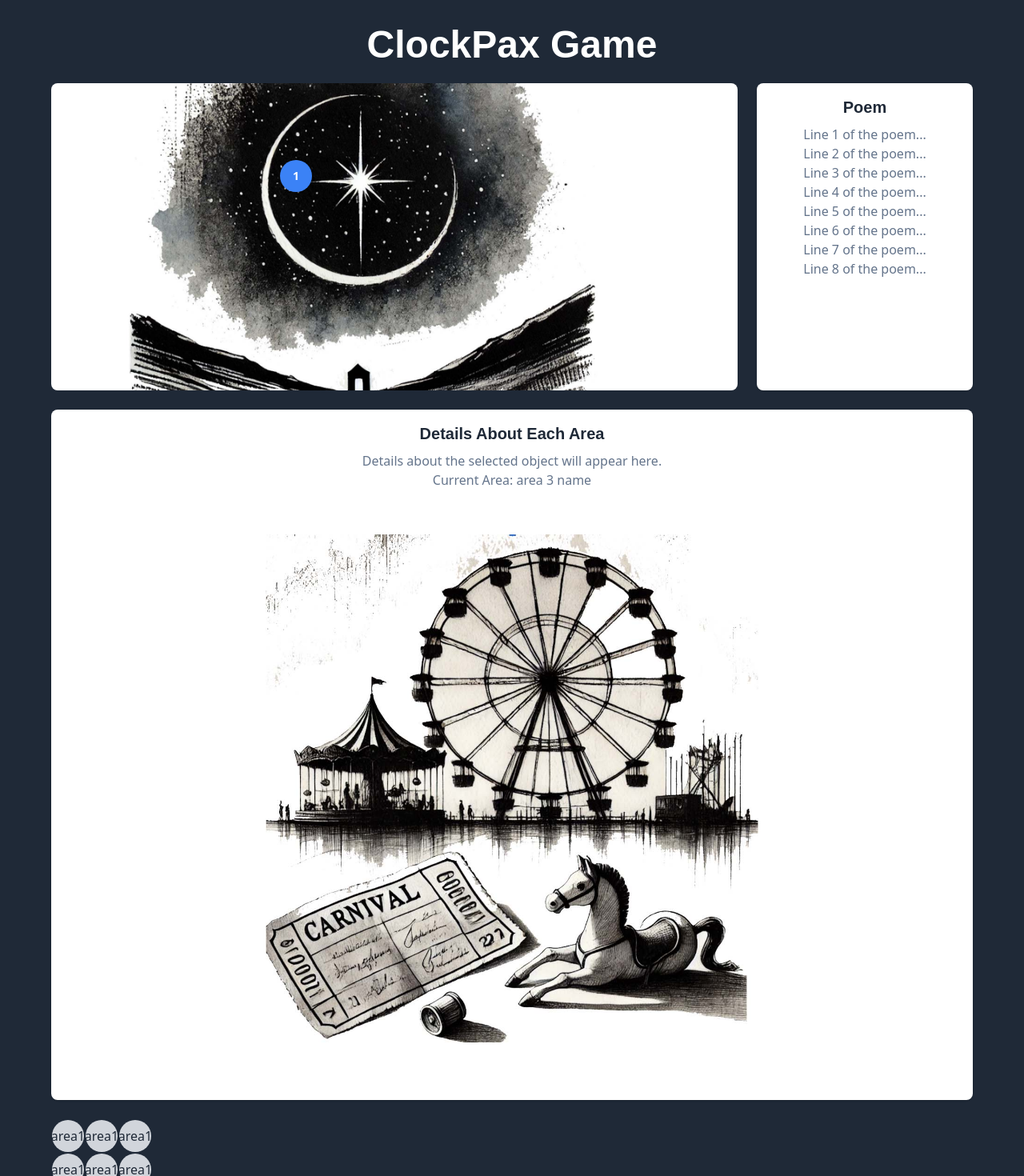
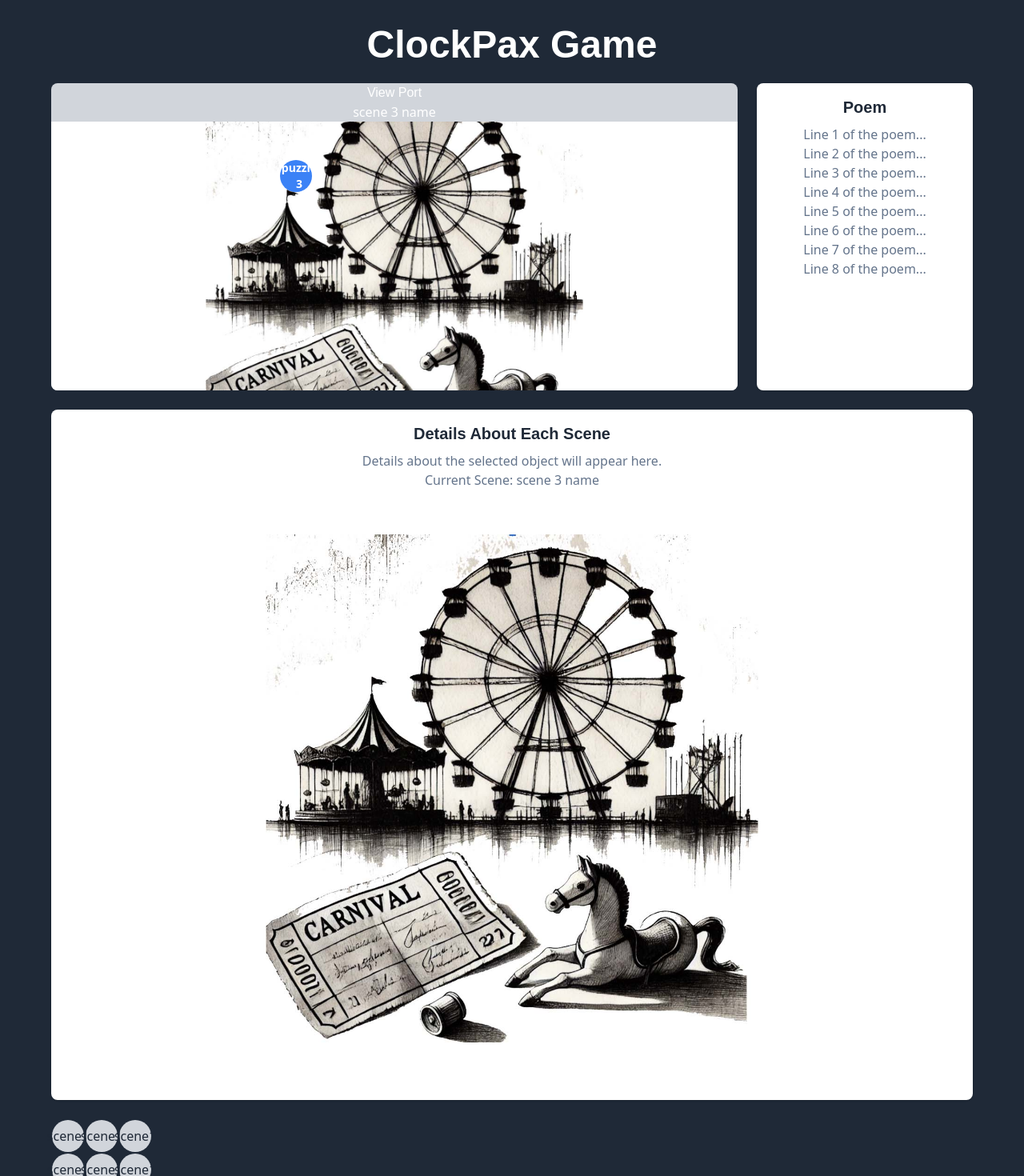
Before and after one commit to karnawis/clockpax, a React (Vite) app: page / in a window 1280 px wide. Shown: the top 1470 px of the page at 80% size. Built offline with nearby package versions, Linux system fonts and the light colour scheme; no server answers; a web font is replaced by a local one.

Commit message:
Clean up structure

```diff
--- a/src/App.jsx
+++ b/src/App.jsx
@@ -1,11 +1,10 @@
 import './App.css'
 import Header from './components/layout/Header'
 import Footer from './components/layout/Footer'
-import Main from './components/layout/Main'
+import GameMain from './components/layout/GameMain'
 import GameWrapper from './components/layout/GameWrapper'
 import { GameProvider } from './components/GameProvider'
 import Panel from './components/core/Panel'
-
 
 function App() {
 
@@ -14,7 +13,7 @@ function App() {
       <GameProvider>
         <GameWrapper>
           <Header />
-          <Main />
+          <GameMain />
           <Panel />
           <Footer />
         </ GameWrapper>
--- /dev/null
+++ b/src/components/Game/Views.jsx
@@ -0,0 +1,20 @@
+import { useGameProvider } from "../GameProvider"
+
+const Views = () => {
+    const { currentScene } = useGameProvider();
+    return (
+        <div id="views" className="lg:col-span-3 bg-gray-300 relative rounded-lg overflow-hidden h-96">
+            <h2>View Port</h2>
+            <p className="text-white-800">{currentScene.name } </p>
+            {/* Main Photo Scene (spans full width on small screens, 3/4 on large screens) */}
+            <img className="w-full h-full object-cover" src={currentScene.image} alt={currentScene.name} />
+            <div className="absolute top-1/4 left-1/3 w-10 h-10 bg-blue-500 rounded-full flex items-center justify-center cursor-pointer">
+                {/*Example Hotspot */}
+                <span className="text-white font-bold text-sm">1</span>
+                <span className="text-white font-bold text-sm">{currentScene.puzzle}</span>
+            </div>
+        </div>
+    )
+}
+
+export default Views
--- a/src/components/GameProvider.jsx
+++ b/src/components/GameProvider.jsx
@@ -1,22 +1,22 @@
     import { createContext, useContext, useState } from "react";
     import PropTypes from "prop-types";
-    import { areas } from "../data/data";
+    import { scenes } from "../data/scenes";
 
     const GameContext = createContext()
 
     export const GameProvider = ({ children }) => {
 
-    const [currentArea, setCurrentArea] = useState(areas.area3)
+    const [currentScene, setCurrentScene] = useState(scenes.scene3)
 
     const handleExit = (exit) => {
-        setCurrentArea(exit)
+        setCurrentScene(exit)
     }
 
     return (
         <GameContext.Provider value={{
-                areas,
-                currentArea,
-                setCurrentArea,
+                scenes,
+                currentScene,
+                setCurrentScene,
                 handleExit
             }}>
             {children}
--- a/src/components/core/Panel.jsx
+++ b/src/components/core/Panel.jsx
@@ -4,11 +4,11 @@ import PanelButtons from '../ui/PanelButtons';
 
 
 const Panel = () => {
-    const { currentArea, areas, handleExit } = useGameProvider();
-    const exits = currentArea.exits;
+    const { currentScene, scenes, handleExit } = useGameProvider();
+    const exits = currentScene.exits;
 
     const Exit = ({ exitName }) => {
-        const exit = areas[exitName]
+        const exit = scenes[exitName]
         return (
             <td className="exit">
                 <PanelButtons name={exitName} onClick={() => handleExit(exit)} />
@@ -28,15 +28,15 @@ const Panel = () => {
 
     useEffect(() => {
         try {
-            if (currentArea) {
-                console.log(`current area >> ${currentArea.Exit}`);
+            if (currentScene) {
+                console.log(`current scene >> ${currentScene.Exit}`);
             } else {
-                console.log(`current area >> ${currentArea}`);
+                console.log(`current scene >> ${currentScene}`);
             }
         } catch (error) {
             console.log(`Error >> ${error} ${error.message}`);
         }
-    }, [currentArea]);
+    }, [currentScene]);
 
     return (
     <div id="panel" className="mt-6 grid grid-cols-9 gap-2 max-w-6xl mx-auto">
--- /dev/null
+++ b/src/components/layout/GameMain.jsx
@@ -0,0 +1,18 @@
+import Details from '../ui/GameDetails';
+import Poem from '../ui/GamePoem';
+import Views from '../Game/Views';
+
+const GameMain = () => {
+    return (
+    <>
+        {/* Main Content Grid */}
+        <div className="grid grid-cols-1 lg:grid-cols-4 gap-6 max-w-6xl mx-auto">
+            <Views />
+            <Poem />
+            <Details />
+        </div>
+    </>
+    );
+};
+
+export default GameMain;
--- a/src/components/layout/Main.jsx
+++ /dev/null
@@ -1,32 +0,0 @@
-import gameImage2 from '../../assets/images/clockspax-mid-night-skies.jpg'
-import Details from '../ui/Details';
-import Poem from './Poem';
-const Main = () => {
-    return (
-    <>
-        {/* Main Content Grid */}
-        <div className="grid grid-cols-1 lg:grid-cols-4 gap-6 max-w-6xl mx-auto">
-
-        {/* Main Photo Area (spans full width on small screens, 3/4 on large screens) */}
-        <div className="lg:col-span-3 bg-gray-300 relative rounded-lg overflow-hidden h-96" >
-            <img src={gameImage2} alt="game image" className="w-full h-full object-cover" />
-
-            {/*Example Hotspot */}
-            <div className="absolute top-1/4 left-1/3 w-10 h-10 bg-blue-500 rounded-full flex items-center justify-center cursor-pointer">
-            <span className="text-white font-bold text-sm">1</span>
-            </div>
-        </div>
-
-    {/*Example Hotspot */}
-    <Poem />
-
-    {/* Interactable Object Info Area (spans full width, placed below on small screens) */}
-    <Details />
-    </div>
-    {/* Panel button */}
-
-    </>
-    );
-};
-
-export default Main;
--- a/src/components/ui/Details.jsx
+++ b/src/components/ui/GameDetails.jsx
@@ -1,12 +1,12 @@
 import { useGameProvider } from "../GameProvider";
 const Details = () => {
-    const  { currentArea } = useGameProvider();
+    const  { currentScene } = useGameProvider();
     return (
         <div className="lg:col-span-4 bg-white p-4 rounded-lg shadow">
-            <h2 className="text-xl font-bold text-gray-800 mb-2">Details About Each Area</h2>
+            <h2 className="text-xl font-bold text-gray-800 mb-2">Details About Each Scene</h2>
             <p className="text-slate-500">Details about the selected object will appear here.</p>
-            <p className="text-slate-500">Current Area: {currentArea.name}</p>
-            <img src={currentArea.image} alt={currentArea.name} />
+            <p className="text-slate-500">Current Scene: {currentScene.name}</p>
+            <img src={currentScene.image} alt={currentScene.name} />
         </div>
     );
 }
--- a/src/data/data.js
+++ /dev/null
@@ -1,34 +0,0 @@
-import image1 from "../assets/images/clockpax-brush-painting.jpg";
-import image2 from "../assets/images/clockpax-feather-pen-letter.jpg";
-import image3 from "../assets/images/clockpax-ferriswheel-circus.jpg";
-
-export const areas = {
-        area1: {
-            name: "area 1 name",
-            exits: { a2: "area2" },
-            description: "details 1",
-            image: image1,
-        },
-        area2: {
-            name: "area 2 name",
-            exits: { c2: "area1", b2: "area3" },
-            description: "details 2",
-            image: image2,
-        },
-        area3: {
-            name: "area 3 name",
-            exits: {
-            a1: "area1",
-            a2: "area1",
-            a3: "area1",
-            b1: "area1",
-            b2: "area1",
-            b3: "area1",
-            c1: "area1",
-            c2: "area1",
-            c3: "area1",
-            },
-            description: "details 3",
-            image: image3,
-        },
-    }
--- /dev/null
+++ b/src/data/scenes.js
@@ -0,0 +1,37 @@
+import image1 from "../assets/images/clockpax-brush-painting.jpg";
+import image2 from "../assets/images/clockpax-feather-pen-letter.jpg";
+import image3 from "../assets/images/clockpax-ferriswheel-circus.jpg";
+
+export const scenes = {
+        scene1: {
+            name: "scene 1 name",
+            exits: { a2: "scene2" },
+            description: "details 1",
+            image: image1,
+            puzzle: 'puzzle 1',
+        },
+        scene2: {
+            name: "scene 2 name",
+            exits: { c2: "scene1", b2: "scene3" },
+            description: "details 2",
+            image: image2,
+            puzzle: 'puzzle 2',
+        },
+        scene3: {
+            name: "scene 3 name",
+            exits: {
+            a1: "scene1",
+            a2: "scene1",
+            a3: "scene1",
+            b1: "scene1",
+            b2: "scene1",
+            b3: "scene1",
+            c1: "scene1",
+            c2: "scene1",
+            c3: "scene1",
+            },
+            description: "details 3",
+            image: image3,
+            puzzle: 'puzzle 3',
+        },
+    }
```
Also changed, not shown: src/components/ui/GamePoem.jsx (renamed from src/components/layout/Poem.jsx).
